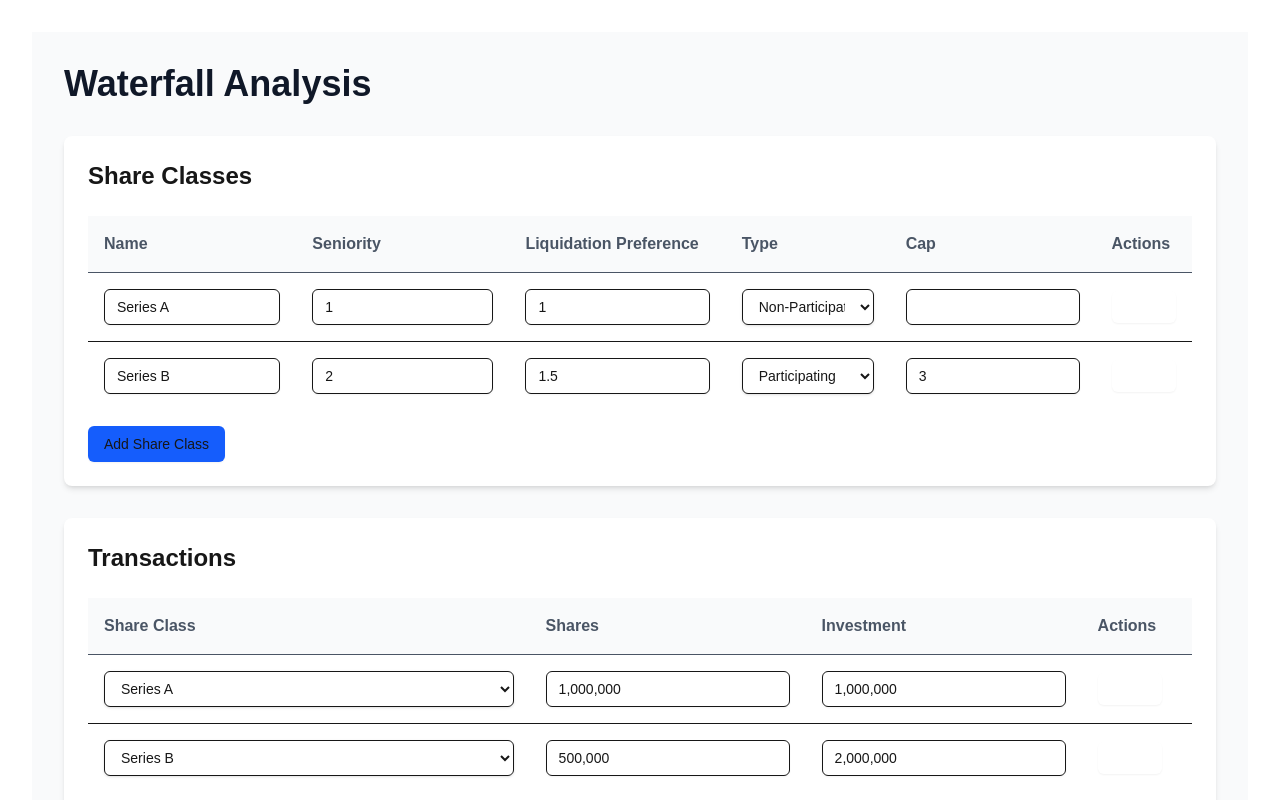
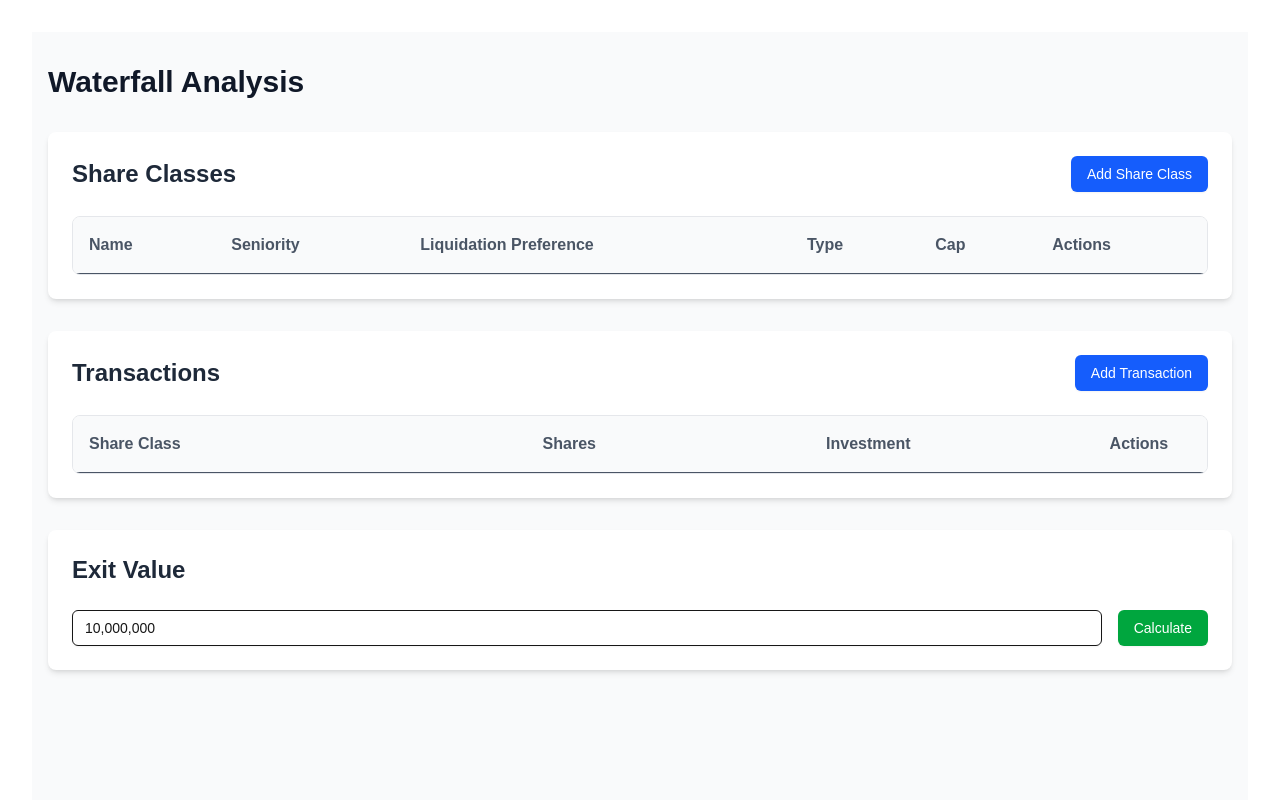
Before and after one commit to finyacht/Waterfall-Analysis-V2, a Next.js app: page / in a window 1280 px wide. Shown: the top 800 px of the page. Built offline with nearby package versions, Linux system fonts and the light colour scheme.

Commit message:
Restore and enhance UI: Fix conditional behavior, improve button colors and chart styling

```diff
--- a/components/WaterfallAnalysisNew.tsx
+++ b/components/WaterfallAnalysisNew.tsx
@@ -2,11 +2,9 @@
 
 // Force rebuild - remove old cached files
 import React, { useState } from "react";
-import { Card, CardContent } from "./ui/card";
 import { Button } from "./ui/button";
 import { Input } from "./ui/input";
-import { Label } from "./ui/label";
-import { BarChart, Bar, XAxis, YAxis, CartesianGrid, Tooltip, Legend, ResponsiveContainer, ReferenceLine, Cell, LineChart, Line } from "recharts";
+import { BarChart, Bar, XAxis, YAxis, CartesianGrid, Tooltip, ResponsiveContainer, Cell } from "recharts";
 
 export interface ShareClass {
   id: number;
@@ -32,11 +30,6 @@ interface WaterfallStepData {
   type: string;
 }
 
-interface ReturnPoint {
-  exitValue: number;
-  [key: string]: number;
-}
-
 interface WaterfallDataPoint {
   name: string;
   value: number;
@@ -49,41 +42,18 @@ interface ReturnDataPoint {
 }
 
 export default function WaterfallAnalysisNew() {
-  const [shareClasses, setShareClasses] = useState<ShareClass[]>([
-    { id: 1, name: "Series A", seniority: 1, liquidationPref: 1, prefType: "non-participating", cap: null },
-    { id: 2, name: "Series B", seniority: 2, liquidationPref: 1.5, prefType: "participating", cap: 3 }
-  ]);
-
-  const [transactions, setTransactions] = useState<Transaction[]>([
-    { id: 1, shareClassId: 1, shares: 1000000, investment: 1000000 },
-    { id: 2, shareClassId: 2, shares: 500000, investment: 2000000 }
-  ]);
-
+  const [shareClasses, setShareClasses] = useState<ShareClass[]>([]);
+  const [transactions, setTransactions] = useState<Transaction[]>([]);
   const [exitAmount, setExitAmount] = useState<number>(10000000);
-
   const [waterfallData, setWaterfallData] = useState<WaterfallDataPoint[]>([]);
   const [returnData, setReturnData] = useState<ReturnDataPoint[]>([]);
 
   const formatNumber = (num: number): string => {
-    return new Intl.NumberFormat().format(num);
+    return new Intl.NumberFormat('en-US').format(num);
   };
 
-  const updateTransaction = (id: number, field: keyof Transaction, value: number | string): void => {
-    setTransactions(prevTransactions =>
-      prevTransactions.map(tx =>
-        tx.id === id ? { ...tx, [field]: value } : tx
-      )
-    );
-  };
-
-  const deleteTransaction = (id: number): void => {
-    setTransactions(prevTransactions =>
-      prevTransactions.filter(tx => tx.id !== id)
-    );
-  };
-
-  const addShareClass = (): void => {
-    const newId = Math.max(...shareClasses.map(sc => sc.id)) + 1;
+  const addShareClass = () => {
+    const newId = shareClasses.length > 0 ? Math.max(...shareClasses.map(sc => sc.id)) + 1 : 1;
     setShareClasses([...shareClasses, {
       id: newId,
       name: `Series ${String.fromCharCode(65 + shareClasses.length)}`,
@@ -94,44 +64,45 @@ export default function WaterfallAnalysisNew() {
     }]);
   };
 
-  const deleteShareClass = (id: number): void => {
+  const addTransaction = () => {
+    if (shareClasses.length === 0) {
+      alert("Please add at least one share class first");
+      return;
+    }
+    const newId = transactions.length > 0 ? Math.max(...transactions.map(tx => tx.id)) + 1 : 1;
+    setTransactions([...transactions, {
+      id: newId,
+      shareClassId: shareClasses[0].id,
+      shares: 1000000,
+      investment: 1000000
+    }]);
+  };
+
+  const updateShareClass = (id: number, field: keyof ShareClass, value: any) => {
+    setShareClasses(shareClasses.map(sc => {
+      if (sc.id === id) {
+        return { ...sc, [field]: value };
+      }
+      return sc;
+    }));
+  };
+
+  const updateTransaction = (id: number, field: keyof Transaction, value: any) => {
+    setTransactions(transactions.map(tx => {
+      if (tx.id === id) {
+        return { ...tx, [field]: value };
+      }
+      return tx;
+    }));
+  };
+
+  const deleteShareClass = (id: number) => {
     setShareClasses(shareClasses.filter(sc => sc.id !== id));
     setTransactions(transactions.filter(tx => tx.shareClassId !== id));
   };
 
-  const addTransaction = (): void => {
-    const newId = Math.max(...transactions.map(tx => tx.id), 0) + 1;
-    const defaultShareClassId = shareClasses[0]?.id || 0;
-
-    setTransactions([...transactions, {
-      id: newId,
-      shareClassId: defaultShareClassId,
-      shares: 0,
-      investment: 0
-    }]);
-  };
-
-  const updateShareClass = (id: number, field: keyof ShareClass, value: string | number | null): void => {
-    setShareClasses(prevShareClasses =>
-      prevShareClasses.map(sc =>
-        sc.id === id ? { ...sc, [field]: value } : sc
-      )
-    );
-  };
-
-  const getShareClassColor = (id: number): string => {
-    const colors = ['#8884d8', '#82ca9d', '#ffc658', '#ff7300', '#ff0000'];
-    return colors[id % colors.length];
-  };
-
-  const getBarColor = (type: string): string => {
-    const colors: { [key: string]: string } = {
-      'investment': '#82ca9d',
-      'liquidation': '#8884d8',
-      'participation': '#ffc658',
-      'remaining': '#ff7300'
-    };
-    return colors[type] || '#000000';
+  const deleteTransaction = (id: number) => {
+    setTransactions(transactions.filter(tx => tx.id !== id));
   };
 
   const calculateWaterfallData = (): WaterfallStepData[] => {
@@ -219,45 +190,40 @@ export default function WaterfallAnalysisNew() {
     return data;
   };
 
-  const calculateReturnsData = (): ReturnPoint[] => {
-    const exitValues = Array.from({ length: 20 }, (_, i) => exitAmount * (i + 1) / 10);
-    return exitValues.map(value => {
-      const returns: ReturnPoint = { exitValue: value };
+  const calculateAndSetData = () => {
+    const waterfallSteps = calculateWaterfallData();
+    const waterfallChartData = waterfallSteps.map(step => ({
+      name: step.name,
+      value: step.amount,
+      color: step.type === 'liquidation' ? '#8884d8' :
+             step.type === 'participation' ? '#82ca9d' :
+             step.type === 'remaining' ? '#ffc658' : '#000000'
+    }));
+    setWaterfallData(waterfallChartData);
 
-      let remainingAmount = value;
-      const sortedShareClasses = [...shareClasses].sort((a, b) => a.seniority - b.seniority);
+    // Calculate returns
+    const returnsData = shareClasses.map(sc => {
+      const tx = transactions.find(t => t.shareClassId === sc.id);
+      if (!tx) return null;
 
-      // Calculate liquidation preferences
-      for (const sc of sortedShareClasses) {
-        const tx = transactions.find(t => t.shareClassId === sc.id);
-        if (!tx) continue;
+      const totalReturn = waterfallSteps.reduce((sum, step) => {
+        if (step.name.includes(sc.name)) {
+          return sum + step.amount;
+        }
+        return sum;
+      }, 0);
 
-        const liquidationPref = tx.investment * sc.liquidationPref;
-        returns[sc.name] = Math.min(remainingAmount, liquidationPref);
-        remainingAmount -= returns[sc.name];
-      }
+      return {
+        name: sc.name,
+        value: totalReturn / tx.investment
+      };
+    }).filter((data): data is ReturnDataPoint => data !== null);
 
-      // Calculate participation
-      if (remainingAmount > 0) {
-        const totalShares = transactions.reduce((sum, tx) => sum + tx.shares, 0);
-
-        for (const sc of sortedShareClasses) {
-          const tx = transactions.find(t => t.shareClassId === sc.id);
-          if (!tx) continue;
-
-          if (sc.prefType === "participating" || (sc.prefType === "non-participating" && sc.cap !== null)) {
-            const participation = (tx.shares / totalShares) * remainingAmount;
-            const maxParticipation = sc.cap ? tx.investment * (sc.cap - 1) : participation;
-            returns[sc.name] += Math.min(participation, maxParticipation);
-          }
-        }
-      }
-
-      return returns;
-    });
+    setReturnData(returnsData);
   };
 
   const renderShareClassesTable = () => (
+    <div className="overflow-x-auto rounded-lg border border-gray-200">
       <table className="w-full min-w-[800px] border-collapse">
         <thead>
           <tr>
@@ -299,7 +265,13 @@ export default function WaterfallAnalysisNew() {
               <td className="p-4">
                 <select
                   value={sc.prefType}
-                onChange={(e) => updateShareClass(sc.id, 'prefType', e.target.value as "non-participating" | "participating")}
+                  onChange={(e) => {
+                    const newType = e.target.value as "non-participating" | "participating";
+                    updateShareClass(sc.id, 'prefType', newType);
+                    if (newType === "non-participating") {
+                      updateShareClass(sc.id, 'cap', null);
+                    }
+                  }}
                   className="w-full h-9 rounded-md border border-input bg-transparent px-3 py-2 text-sm shadow-sm focus:outline-none focus:ring-1 focus:ring-ring"
                 >
                   <option value="non-participating">Non-Participating</option>
@@ -307,23 +279,35 @@ export default function WaterfallAnalysisNew() {
                 </select>
               </td>
               <td className="p-4">
+                {sc.prefType === "participating" && (
                   <Input
                     type="number"
                     value={sc.cap === null ? '' : sc.cap}
                     onChange={(e) => updateShareClass(sc.id, 'cap', e.target.value === '' ? null : parseFloat(e.target.value))}
                     className="w-full"
+                    placeholder="No cap"
                   />
+                )}
               </td>
               <td className="p-4">
-              <Button variant="destructive" size="sm" onClick={() => deleteShareClass(sc.id)}>Delete</Button>
+                <Button
+                  variant="destructive"
+                  size="sm"
+                  onClick={() => deleteShareClass(sc.id)}
+                  className="bg-red-600 hover:bg-red-700 text-white"
+                >
+                  Delete
+                </Button>
               </td>
             </tr>
           ))}
         </tbody>
       </table>
+    </div>
   );
 
   const renderTransactionsTable = () => (
+    <div className="overflow-x-auto rounded-lg border border-gray-200">
       <table className="w-full min-w-[800px] border-collapse">
         <thead>
           <tr>
@@ -364,48 +348,56 @@ export default function WaterfallAnalysisNew() {
                 />
               </td>
               <td className="p-4">
-              <Button variant="destructive" size="sm" onClick={() => deleteTransaction(tx.id)}>Delete</Button>
+                <Button
+                  variant="destructive"
+                  size="sm"
+                  onClick={() => deleteTransaction(tx.id)}
+                  className="bg-red-600 hover:bg-red-700 text-white"
+                >
+                  Delete
+                </Button>
               </td>
             </tr>
           ))}
         </tbody>
       </table>
+    </div>
   );
 
   return (
-    <div className="min-h-screen bg-gray-50 p-8">
-      <div className="max-w-[1920px] mx-auto space-y-8">
-        <div className="flex items-center justify-between">
-          <h1 className="text-4xl font-bold text-gray-900">Waterfall Analysis</h1>
-        </div>
+    <div className="min-h-screen bg-gray-50 py-8">
+      <div className="container mx-auto px-4">
+        <h1 className="text-3xl font-bold text-gray-900 mb-8">Waterfall Analysis</h1>
 
         <div className="flex flex-col gap-8">
           <div className="bg-white rounded-lg shadow-md p-6">
-            <h2 className="text-2xl font-semibold mb-6">Share Classes</h2>
-            <div className="overflow-x-auto">
-              {renderShareClassesTable()}
-            </div>
-            <div className="mt-4">
-              <Button onClick={addShareClass} className="bg-blue-600 hover:bg-blue-700">
+            <div className="flex justify-between items-center mb-6">
+              <h2 className="text-2xl font-semibold text-gray-800">Share Classes</h2>
+              <Button
+                onClick={addShareClass}
+                className="bg-blue-600 hover:bg-blue-700 text-white"
+              >
                 Add Share Class
               </Button>
             </div>
+            {renderShareClassesTable()}
           </div>
 
           <div className="bg-white rounded-lg shadow-md p-6">
-            <h2 className="text-2xl font-semibold mb-6">Transactions</h2>
-            <div className="overflow-x-auto">
-              {renderTransactionsTable()}
-            </div>
-            <div className="mt-4">
-              <Button onClick={addTransaction} className="bg-blue-600 hover:bg-blue-700">
+            <div className="flex justify-between items-center mb-6">
+              <h2 className="text-2xl font-semibold text-gray-800">Transactions</h2>
+              <Button
+                onClick={addTransaction}
+                className="bg-blue-600 hover:bg-blue-700 text-white"
+              >
                 Add Transaction
               </Button>
             </div>
+            {renderTransactionsTable()}
           </div>
 
           <div className="bg-white rounded-lg shadow-md p-6">
-            <h2 className="text-2xl font-semibold mb-6">Exit Value</h2>
+            <h2 className="text-2xl font-semibold text-gray-800 mb-6">Exit Value</h2>
             <div className="flex items-center gap-4">
               <div className="flex-1">
                 <Input
@@ -419,7 +411,10 @@ export default function WaterfallAnalysisNew() {
                   placeholder="Enter exit value..."
                 />
               </div>
-              <Button onClick={calculateWaterfallData} className="bg-green-600 hover:bg-green-700">
+              <Button
+                onClick={calculateAndSetData}
+                className="bg-green-600 hover:bg-green-700 text-white"
+              >
                 Calculate
               </Button>
             </div>
@@ -427,16 +422,29 @@ export default function WaterfallAnalysisNew() {
 
           {waterfallData.length > 0 && (
             <div className="bg-white rounded-lg shadow-md p-6">
-              <h2 className="text-2xl font-semibold mb-6">Waterfall Analysis</h2>
+              <h2 className="text-2xl font-semibold text-gray-800 mb-6">Waterfall Analysis</h2>
               <div className="h-[400px] w-full">
                 <ResponsiveContainer width="100%" height="100%">
                   <BarChart data={waterfallData}>
-                    <CartesianGrid strokeDasharray="3 3" />
-                    <XAxis dataKey="name" />
-                    <YAxis tickFormatter={(value: number) => `$${formatNumber(value)}`} />
-                    <Tooltip formatter={(value: number) => `$${formatNumber(value)}`} />
+                    <CartesianGrid strokeDasharray="3 3" stroke="#E5E7EB" />
+                    <XAxis
+                      dataKey="name"
+                      tick={{ fill: '#4B5563' }}
+                      interval={0}
+                      angle={-45}
+                      textAnchor="end"
+                      height={80}
+                    />
+                    <YAxis
+                      tickFormatter={(value) => `$${formatNumber(value)}`}
+                      tick={{ fill: '#4B5563' }}
+                    />
+                    <Tooltip
+                      formatter={(value: number) => `$${formatNumber(value)}`}
+                      contentStyle={{ backgroundColor: 'white', border: '1px solid #E5E7EB' }}
+                    />
                     <Bar dataKey="value" fill="#4F46E5">
-                      {waterfallData.map((entry: WaterfallDataPoint, index: number) => (
+                      {waterfallData.map((entry, index) => (
                         <Cell key={`cell-${index}`} fill={entry.color || '#4F46E5'} />
                       ))}
                     </Bar>
@@ -448,14 +456,24 @@ export default function WaterfallAnalysisNew() {
 
           {returnData.length > 0 && (
             <div className="bg-white rounded-lg shadow-md p-6">
-              <h2 className="text-2xl font-semibold mb-6">Returns Analysis</h2>
+              <h2 className="text-2xl font-semibold text-gray-800 mb-6">Returns Analysis</h2>
               <div className="h-[400px] w-full">
                 <ResponsiveContainer width="100%" height="100%">
                   <BarChart data={returnData}>
-                    <CartesianGrid strokeDasharray="3 3" />
-                    <XAxis dataKey="name" />
-                    <YAxis tickFormatter={(value: number) => `${value.toFixed(1)}x`} />
-                    <Tooltip formatter={(value: number) => `${value.toFixed(2)}x`} />
+                    <CartesianGrid strokeDasharray="3 3" stroke="#E5E7EB" />
+                    <XAxis
+                      dataKey="name"
+                      tick={{ fill: '#4B5563' }}
+                      interval={0}
+                    />
+                    <YAxis
+                      tickFormatter={(value) => `${value.toFixed(1)}x`}
+                      tick={{ fill: '#4B5563' }}
+                    />
+                    <Tooltip
+                      formatter={(value: number) => `${value.toFixed(2)}x`}
+                      contentStyle={{ backgroundColor: 'white', border: '1px solid #E5E7EB' }}
+                    />
                     <Bar dataKey="value" fill="#4F46E5" />
                   </BarChart>
                 </ResponsiveContainer>
```
Lines whose indentation alone changed are shown as unchanged.
